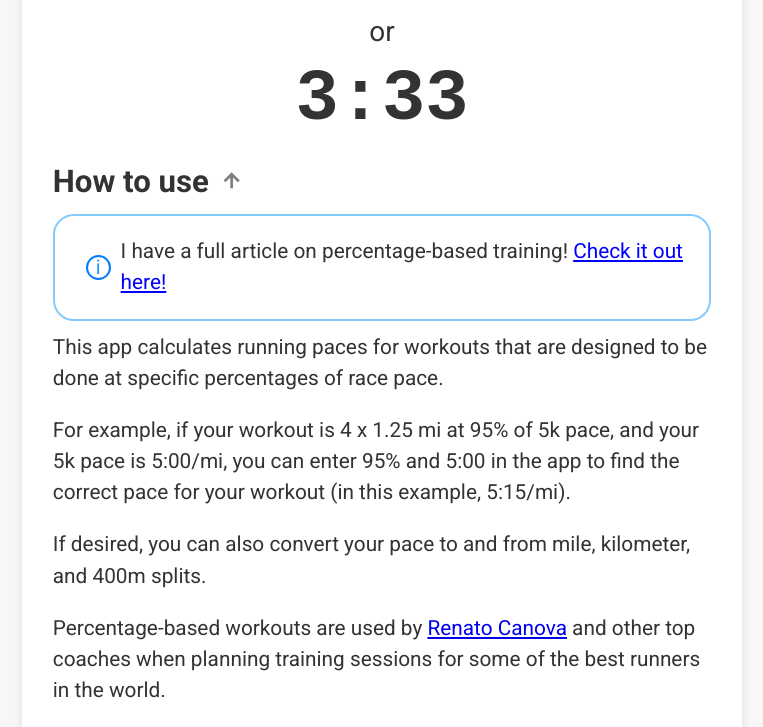
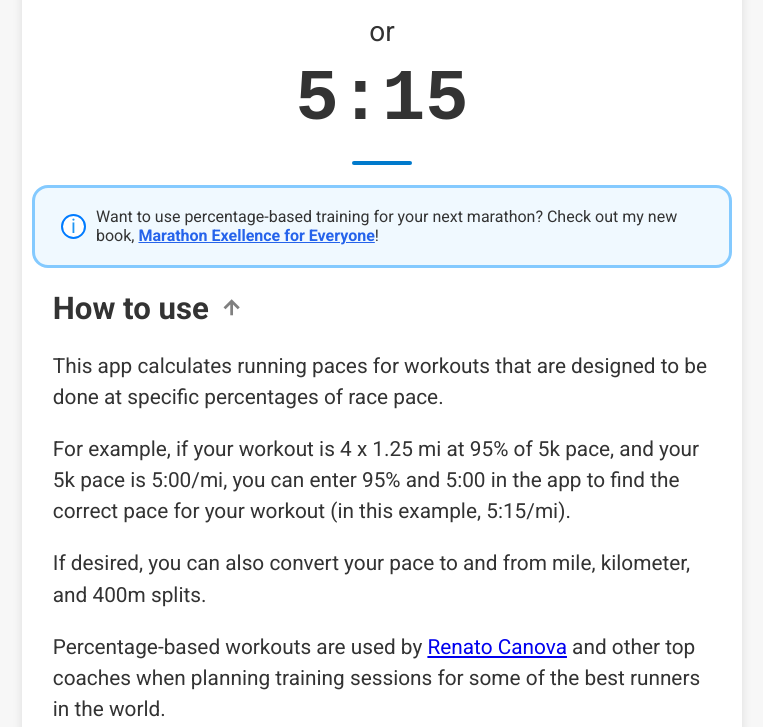
Before and after one commit to johnjdavisiv/pace-percents, a plain HTML site: page index.html in a window 1280 px wide. Shown: the part 721-1448 px from the top of the page, without its empty margins (258-1021 px from the left). Drawn offline with Linux system fonts and the light colour scheme; a web font is replaced by a local one.

Commit message:
mee links

```diff
--- a/index.html
+++ b/index.html
@@ -106,16 +106,17 @@
 
                 <div class="equals">or</div>
                 <div class="convert-box">
-                    <span class="convert-result" id="convert-res">3:33</span>
+                    <span class="convert-result" id="convert-res">5:15</span>
                     <span class="result-units"></span>
                 </div>
             </div>
         </div>
+        <hr class="separator-thick">
+        <div class="article-link-box">
+            <a href="https://marathonexcellence.com/?utm_source=rw_apps&utm_medium=webapp&utm_campaign=pace_percents" class="i-note i-note-i">i</a><span>
+                Want to use percentage-based training for your next marathon? Check out my new book, <a href="https://marathonexcellence.com/?utm_source=rw_apps&utm_medium=webapp&utm_campaign=pace_percents" class="rw-link">Marathon Exellence for Everyone</a>!</span></div>
                 <div class="about-container">
                     <h2 id="how-to-use">How to use<a class="material-icons up" href="#top">arrow_upward</a></h2>
-            <div class="article-link-box">
-                <a href="https://runningwritings.com/2023/12/percentage-based-training.html?utm_source=rw_apps&utm_medium=webapp&utm_campaign=pace_percents" class="i-note i-note-i">i</a><span>
-                I have a full article on percentage-based training! <a href="https://runningwritings.com/2023/12/percentage-based-training.html?utm_source=rw_apps&utm_medium=webapp&utm_campaign=pace_percents" class="rw-link">Check it out here!</a></span></div>
                     <p>This app calculates running paces for workouts that are designed to be done at specific percentages of race pace.</p>
                     <p>For example, if your workout is 4 x 1.25 mi at 95% of 5k pace, and your 5k pace is 5:00/mi, you can enter 95% and 5:00 in the app to find the correct pace for your workout (in this example, 5:15/mi).</p>
                     <p>If desired, you can also convert your pace to and from mile, kilometer, and 400m splits.</p>
@@ -208,7 +209,7 @@
                             <p>If you've got feedback, want to see a new feature, found a bug, or just want to chat, please reach out! I read every email I receive, and I do my best to respond. You can reach me at <strong><a class="email" href="mailto:john@runningwritings.com">john@runningwritings.com</a></strong>.</p>
                             <p>I'm also on <a href="https://twitter.com/JDruns">Twitter/X</a>, but the best way to follow my work is definitely my <strong><a href="https://runningwritings.eo.page/news-and-notes-signup">email list!</a></strong></p>
                             <h2 id="support">Support my work<a class="material-icons up" href="#top">arrow_upward</a></h2>
-            <p>This app is 100% free and open-source. If you enjoy my work and want to help support me, be sure to check out my book, <strong><a href="https://www.amazon.com/Modern-Training-Physiology-Long-Distance-Runners/dp/0615790291">Modern Training and Physiology for Middle and Long-Distance Runners</a></strong> - it's available on Amazon as both an eBook and paperback. I also offer <strong><a href="https://runningwritings.com/coaching-and-consulting?utm_source=rw_apps&utm_medium=webapp&utm_campaign=pace_percents">coaching services</a></strong> for those interested.</p>
+                            <p>If you enjoy my work and want to help support me, be sure to check out my NEW book, <strong><a href="https://www.amazon.com/dp/B0FNRPHLRY">Marathon Excellence for Everyone</a></strong> - it's available on Amazon! I also offer <strong><a href="https://runningwritings.com/coaching-and-consulting?utm_source=rw_apps&utm_medium=webapp&utm_campaign=pace_percents">coaching services</a></strong> for those interested.</p>
                         </div>
                     </div>
                     <div class="footer">
--- a/scripts.js
+++ b/scripts.js
@@ -462,7 +462,7 @@ const convert_dict = {
         pace_dec = parse_pace(pace_string)
         conv_dec = 1/(pace_dec/400*60)
         return conv_dec.toFixed(2);
-    },
+    }
 }
 
 //lol global variables
@@ -478,7 +478,7 @@ function convertPace() {
     } else if (from_units_string === '' && to_units_string === '') {
         converted_pace = pace_res;
     } else if (from_units_string === to_units_string && from_units_string !== '') {
-        converted_pace = pace_res;
+        converted_pace = pace_res; // TODO: <-- Fix this for 400m splits, optioanlly adding decimal
     } else {
         //use function from dict
         console.log('**********')
--- a/styles.css
+++ b/styles.css
@@ -35,6 +35,16 @@ body {
     align-items: center;
     background-color: #f7f7f7; /* light gray for some minimal background */
 }
+
+.separator-thick {
+    margin: 20px auto;
+    width: 60px;
+    height: 4px;
+    background-color: #007acc;
+    border: none;
+    border-radius: 2px;
+}
+
 
 
 .header, .footer {
@@ -574,7 +584,8 @@ table tbody tr:nth-child(odd) {
 }
 
 .article-link-box {
-    border: solid #84caff 2px;
+    border: solid #84caff 3px;
+    background-color: #f0f9ff;
     padding: 1em;
     border-radius: 1em;
     display: flex;
@@ -598,6 +609,7 @@ table tbody tr:nth-child(odd) {
 }
 
 .rw-link {
-    color:blue;
+    color:#2563eb;
     text-align: center;
+    font-weight: bold;;
 }
```
Lines whose indentation alone changed are shown as unchanged.
